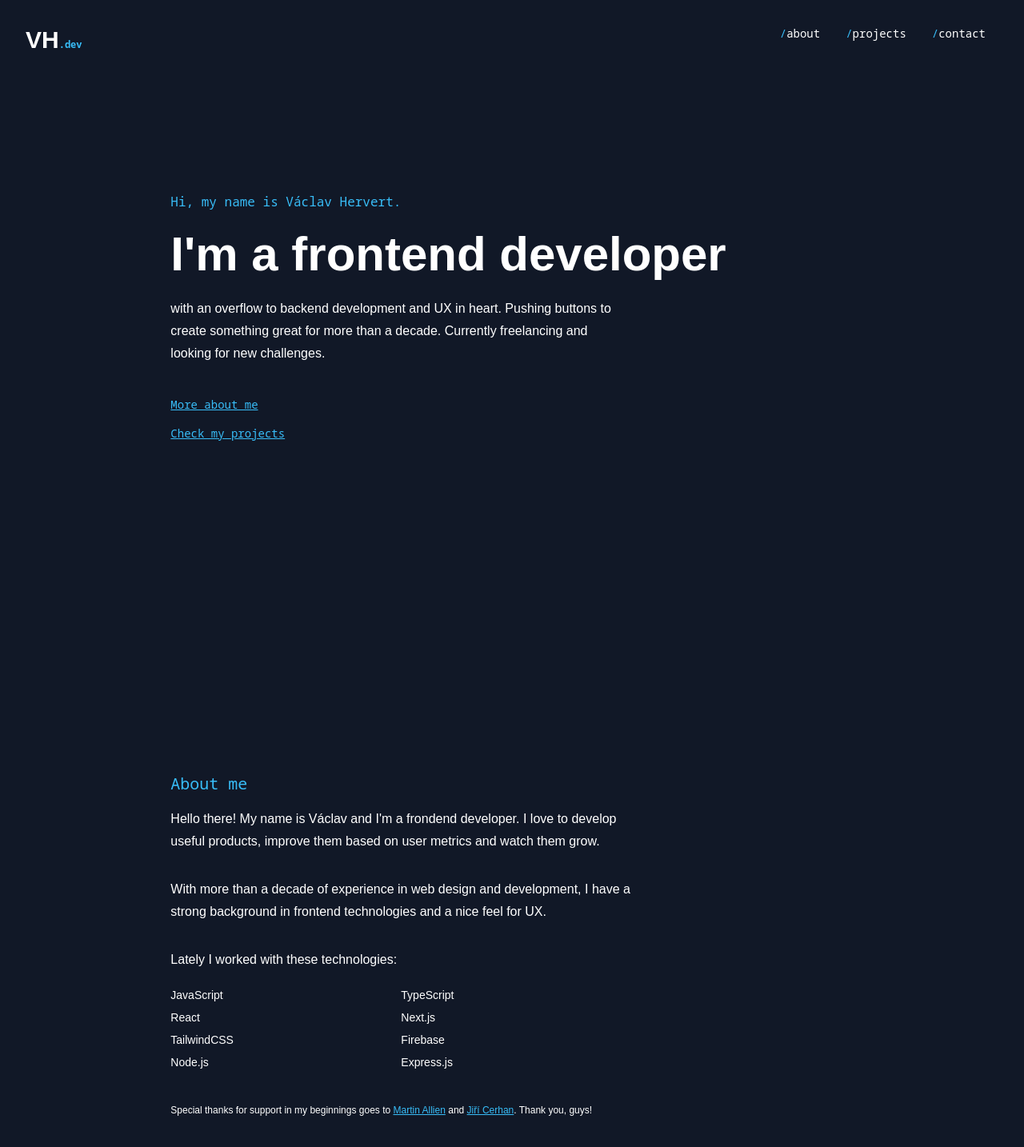
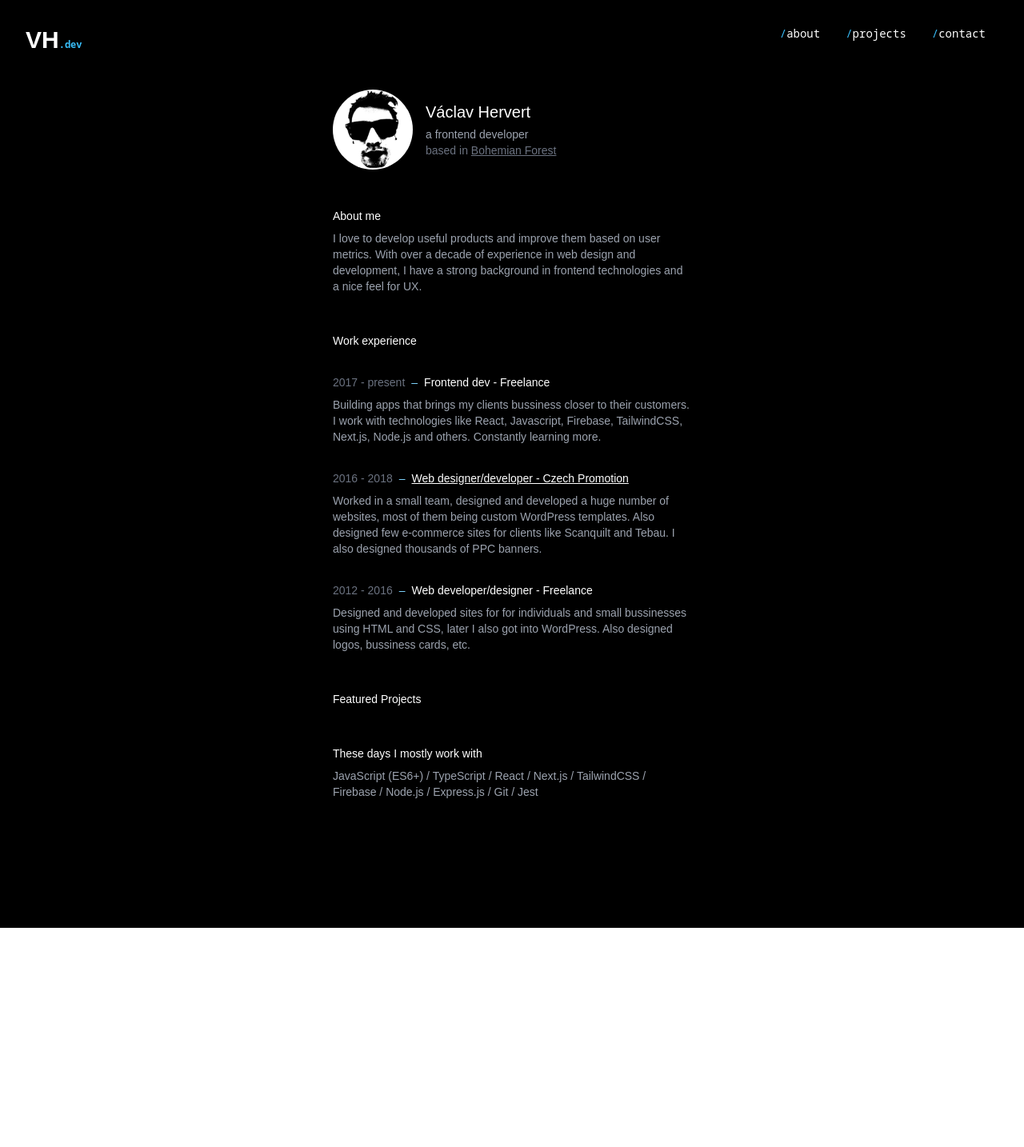
Before and after one commit to vasekhervert/vasekhervert-portfolio, a React (Create React App) app: page / in a window 1280 px wide. Shown: the top 1434 px of the page at 80% size. After the commit the page ends 1160 px from the top, so only its background shows below. Built offline with nearby package versions, Linux system fonts and the light colour scheme.

Commit message:
redesign

```diff
--- a/src/App.tsx
+++ b/src/App.tsx
@@ -1,15 +1,17 @@
-import Button from "./components/Button";
 import Section from "./components/Section";
 import Header from "./components/Header";
+import { experiences } from "./constants";
+import Experience from "./components/Experience";
 
 const navLinks: { label: string; path: string }[] = [
   { label: "about", path: "/about" },
   { label: "projects", path: "/projects" },
   { label: "contact", path: "/contact" },
 ];
+
 function App() {
   return (
-    <div className="bg-gray-900 text-white">
+    <div className="bg-black text-white">
       <Header>
         <a href="/" className="font-bold text-3xl relative">
           VH<span className="text-xs text-sky-400 font-mono">.dev</span>
@@ -23,57 +25,65 @@ function App() {
           ))}
         </nav>
       </Header>
-
-      <Section id="home">
-        <div className="col-span-8 col-start-3">
-          <p className="font-mono text-sky-400">
-            Hi, my name is Václav Hervert.
+      <div className="max-w-lg mx-auto py-28 px-8 text-sm">
+        <Section id="head">
+          <div className="grid grid-cols-4 gap-4 items-center">
+            <div className="">
+              <img className="rounded-full" src="/avatar.jpg" alt="" />
+            </div>
+            <div className="col-span-3 leading-8">
+              <h1 className="text-xl mb-1">Václav Hervert</h1>
+              <p className="text-sm text-gray-400">
+                a frontend developer
+                <span className="block text-sm text-gray-500">
+                  based in{" "}
+                  <a
+                    href="https://en.wikipedia.org/wiki/Bohemian_Forest"
+                    target="_blank"
+                    rel="noreferrer"
+                  >
+                    Bohemian Forest
+                  </a>
+                </span>
               </p>
-          <h1 className="text-6xl font-bold py-6 font-display">
-            I'm a frontend developer
-          </h1>
-          <p className="max-w-xl leading-7 mb-8">
-            with an overflow to backend development and UX in heart. Pushing
-            buttons to create something great for more than a decade. Currently
-            freelancing and looking for new challenges.
-          </p>
-          <Button classes="block" label="More about me" />
-          <Button classes="block" label="Check my projects" />
+            </div>
           </div>
         </Section>
 
-      <Section id="about">
-        <div className="col-span-8 col-start-3">
-          <h2 className="font-mono text-sky-400 mb-4 text-xl">About me</h2>
-          <p className="max-w-xl leading-7 mb-8">
-            Hello there! My name is Václav and I'm a frondend developer. I love
-            to develop useful products, improve them based on user metrics and
-            watch them grow.
+        <Section id="aboutme">
+          <h2 className="text-sm mb-2">About me</h2>
+          <p className="text-sm text-gray-400">
+            I love to develop useful products and improve them based on user
+            metrics. With over a decade of experience in web design and
+            development, I have a strong background in frontend technologies and
+            a nice feel for UX.
           </p>
-          <p className="max-w-xl leading-7 mb-8">
-            With more than a decade of experience in web design and development,
-            I have a strong background in frontend technologies and a nice feel
-            for UX.
+        </Section>
+
+        <Section id="experience">
+          <h2 className="text-sm mb-8">Work experience</h2>
+          {experiences.map((ex) => (
+            <Experience
+              range={ex.range}
+              text={ex.text}
+              title={ex.title}
+              link={ex.link}
+            />
+          ))}
+        </Section>
+
+        <Section id="projects">
+          <h2 className="text-sm mb-8">Featured Projects</h2>
+        </Section>
+
+        <Section id="techstack">
+          <h2 className="text-sm mb-2">These days I mostly work with</h2>
+          <p className="text-sm text-gray-400">
+            JavaScript (ES6+) / TypeScript / React / Next.js / TailwindCSS /
+            Firebase / Node.js / Express.js / Git / Jest
           </p>
-          <p className="max-w-xl leading-7 mb-4">
-            Lately I worked with these technologies:
-          </p>
-          <div className="grid grid-cols-2 max-w-xl mb-8">
-            <ul className="text-sm leading-7">
-              <li>JavaScript</li>
-              <li>React</li>
-              <li>TailwindCSS</li>
-              <li>Node.js</li>
-            </ul>
-            <ul className="text-sm leading-7">
-              <li>TypeScript</li>
-              <li>Next.js</li>
-              <li>Firebase</li>
-              <li>Express.js</li>
-            </ul>
-          </div>
-
-          <p className="text-xs max-w-xl leading-7 mb-8">
+        </Section>
+        {/* <p className="text-xs max-w-xl leading-7 mb-8 text-gray-400">
           Special thanks for support in my beginnings goes to{" "}
           <a href="https://allien.work/" target="_blank" rel="noreferrer">
             Martin Allien
@@ -87,9 +97,8 @@ function App() {
             Jiří Cerhan
           </a>
           . Thank you, guys!
-          </p>
+        </p> */}
       </div>
-      </Section>
     </div>
   );
 }
--- /dev/null
+++ b/src/components/Experience.tsx
@@ -0,0 +1,26 @@
+interface Props {
+  range: string;
+  title: string;
+  text: string;
+  link?: string | undefined;
+}
+
+export default function Experience({ range, title, text, link }: Props) {
+  return (
+    <div className="mb-8">
+      <p className="mb-2">
+        <span className="text-gray-500 mr-2">{range}</span>
+        <span className="text-sky-300 mr-2">–</span>
+        {link ? (
+          <a href={link} target="_blank" rel="noreferrer">
+            {title}
+          </a>
+        ) : (
+          title
+        )}
+      </p>
+
+      <p className="text-gray-400">{text}</p>
+    </div>
+  );
+}
--- a/src/components/Section.tsx
+++ b/src/components/Section.tsx
@@ -1,14 +1,11 @@
 interface Props {
   id: string;
-  children: JSX.Element | JSX.Element[];
+  children: any;
 }
 
 export default function Section({ children, id }: Props) {
   return (
-    <section
-      id={id}
-      className="grid grid-cols-12 max-w-7xl h-screen mx-auto items-center"
-    >
+    <section id={id} className="mb-12">
       {children}
     </section>
   );
--- /dev/null
+++ b/src/constants/index.tsx
@@ -0,0 +1,23 @@
+export const experiences: {
+  range: string;
+  title: string;
+  text: string;
+  link?: string;
+}[] = [
+  {
+    range: "2017 - present",
+    title: "Frontend dev - Freelance",
+    text: "Building apps that brings my clients bussiness closer to their customers. I work with technologies like React, Javascript, Firebase, TailwindCSS, Next.js, Node.js and others. Constantly learning more.",
+  },
+  {
+    range: "2016 - 2018",
+    title: "Web designer/developer - Czech Promotion",
+    link: "https://www.promotion.cz/",
+    text: "Worked in a small team, designed and developed a huge number of websites, most of them being custom WordPress templates. Also designed few e-commerce sites for clients like Scanquilt and Tebau. I also designed thousands of PPC banners.",
+  },
+  {
+    range: "2012 - 2016",
+    title: "Web developer/designer - Freelance",
+    text: "Designed and developed sites for for individuals and small bussinesses using HTML and CSS, later I also got into WordPress. Also designed logos, bussiness cards, etc.",
+  },
+];
--- a/src/index.css
+++ b/src/index.css
@@ -18,11 +18,12 @@ code {
 }
 
 p a {
-  color: #38bdf8;
+
   text-decoration: underline;
   transition: all .3s;
 }
 
 p a:hover {
   text-decoration: none;
+  color: #38bdf8;
 }
```
Also changed, not shown: public/avatar.jpg (added). Lines whose indentation alone changed are shown as unchanged.
